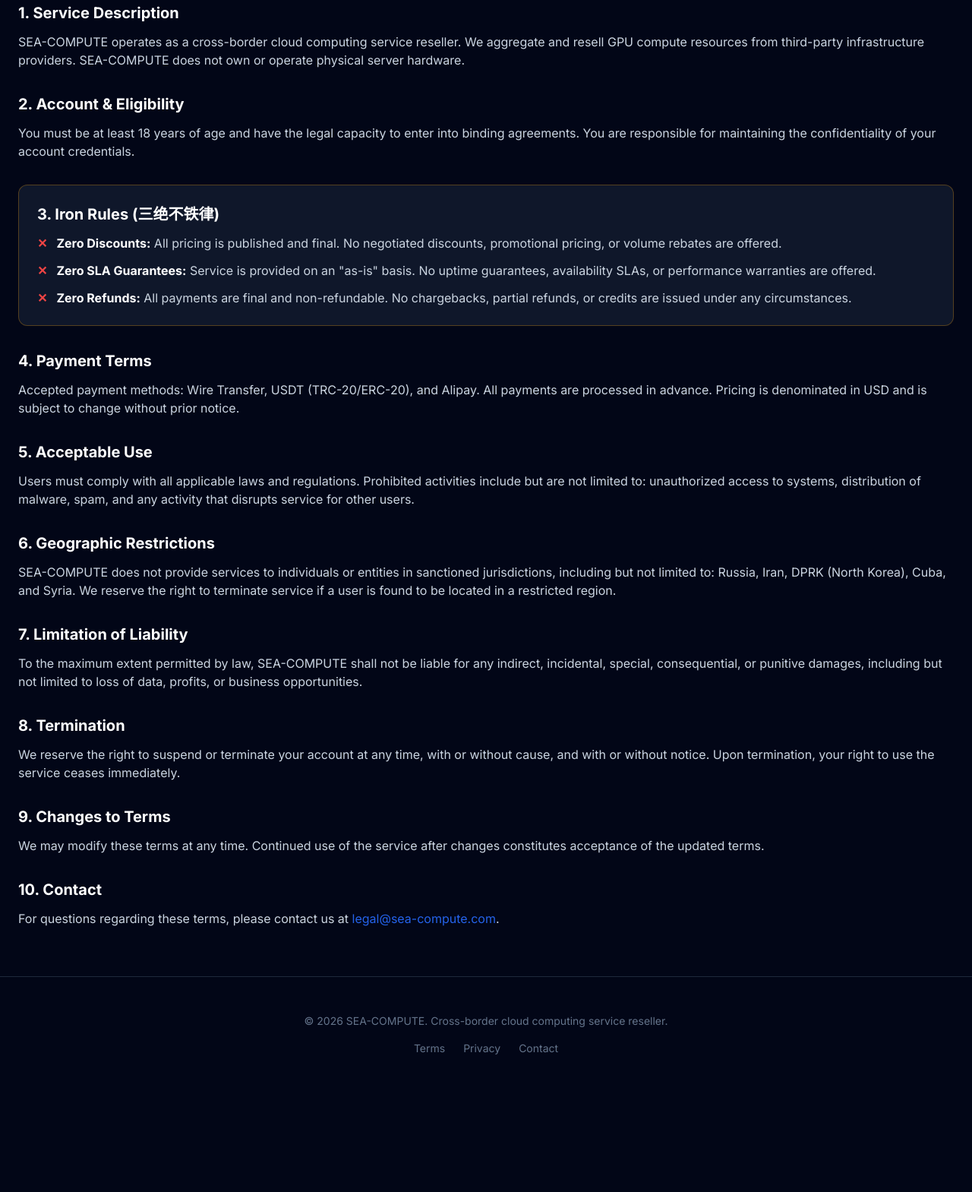
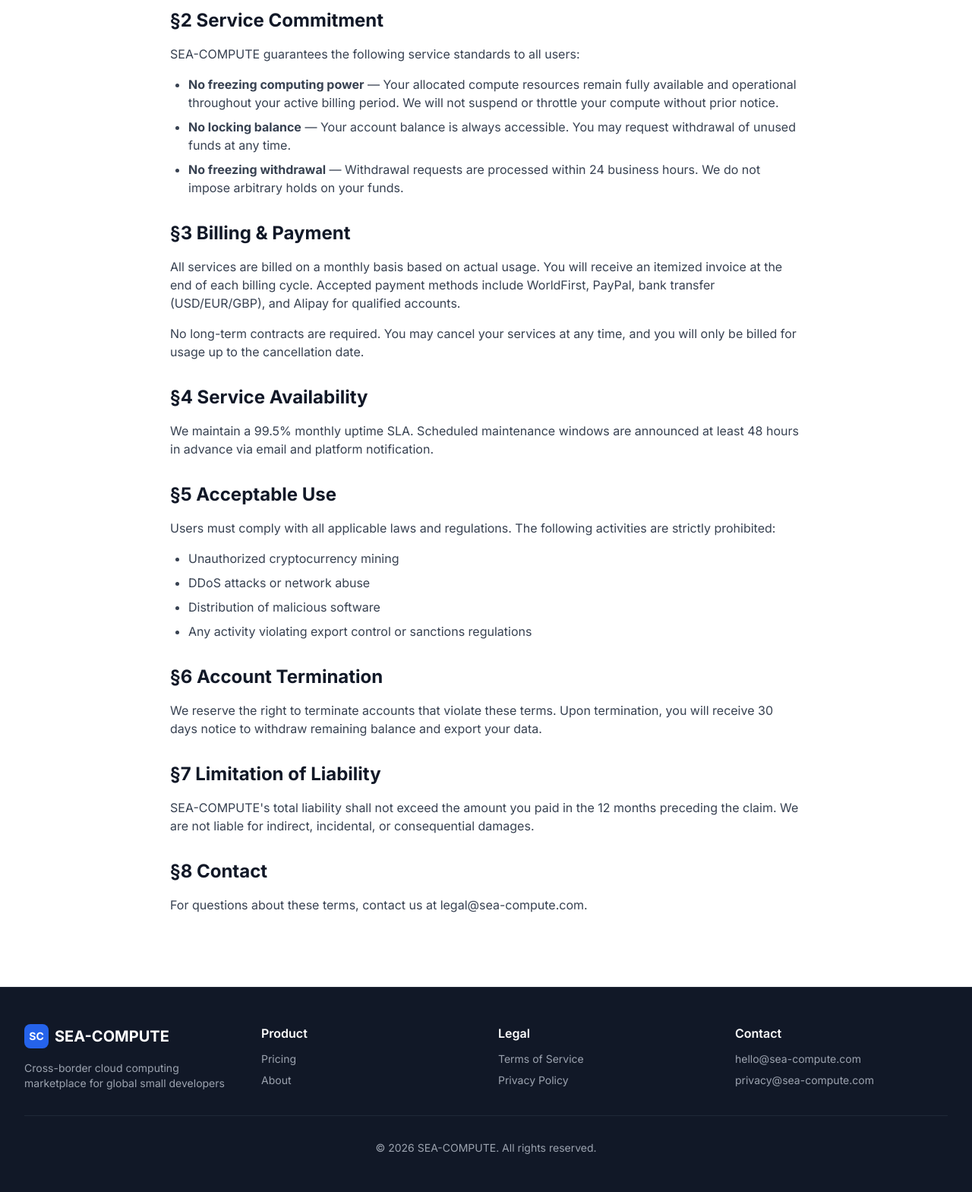
Before and after one commit to sea-compute-hq/portal-static, a plain HTML site: page terms.html in a window 1280 px wide. Shown: the part 341-1910 px from the top of the page at 76% size. Before the commit the page ends 1779 px from the top, so only its background shows below. Drawn offline with nearby package versions, Linux system fonts and the light colour scheme.

Commit message:
Update terms.html

```diff
--- a/terms.html
+++ b/terms.html
@@ -4,13 +4,13 @@
   <meta charset="UTF-8">
   <meta name="viewport" content="width=device-width, initial-scale=1.0">
   <title>Terms of Service · SEA-COMPUTE</title>
-  <meta name="description" content="SEA-COMPUTE Terms of Service. Cross-border cloud computing service reseller.">
+  <meta name="description" content="Terms of Service for SEA-COMPUTE cross-border cloud computing marketplace.">
   <script src="https://cdn.tailwindcss.com"></script>
   <script>
     tailwind.config = {
       theme: {
         extend: {
-          colors: { primary: '#2563EB', success: '#10B981', warning: '#F59E0B', danger: '#EF4444' },
+          colors: { primary: '#2563EB' },
           fontFamily: { sans: ['Inter', 'PingFang SC', 'sans-serif'] },
         },
       },
@@ -18,112 +18,103 @@
   </script>
   <link rel="preconnect" href="https://fonts.googleapis.com">
   <link href="https://fonts.googleapis.com/css2?family=Inter:wght@400;500;600;700;800&display=swap" rel="stylesheet">
-  <link rel="icon" href="/favicon.svg" type="image/svg+xml">
-  <style>
-    .hero-bg { background: linear-gradient(135deg, #0f172a 0%, #1e293b 40%, #0f172a 100%); }
-  </style>
 </head>
-<body class="bg-slate-950 text-slate-200 font-sans">
-  <!-- Nav -->
-  <nav class="fixed top-0 w-full z-50 bg-slate-950/90 backdrop-blur border-b border-slate-800">
-    <div class="max-w-7xl mx-auto px-6 h-16 flex items-center justify-between">
-      <a href="/" class="text-xl font-bold text-white">SEA-COMPUTE</a>
-      <div class="hidden md:flex gap-8 text-sm">
-        <a href="/" class="text-slate-400 hover:text-white transition">Home</a>
-        <a href="/about.html" class="text-slate-400 hover:text-white transition">About</a>
-        <a href="/contact.html" class="text-slate-400 hover:text-white transition">Contact</a>
-        <a href="/terms.html" class="text-primary font-medium">Terms</a>
-        <a href="/privacy.html" class="text-slate-400 hover:text-white transition">Privacy</a>
+<body class="bg-white text-gray-900 font-sans antialiased">
+  <header class="fixed top-0 left-0 right-0 bg-white/95 backdrop-blur-sm border-b border-gray-100 z-50">
+    <div class="max-w-7xl mx-auto px-4 sm:px-6 lg:px-8 h-16 flex items-center justify-between">
+      <a href="index.html" class="flex items-center gap-2">
+        <div class="w-8 h-8 bg-primary rounded-lg flex items-center justify-center"><span class="text-white font-bold text-sm">SC</span></div>
+        <span class="font-bold text-xl text-gray-900">SEA-COMPUTE</span>
+      </a>
+      <nav class="hidden md:flex items-center gap-6">
+        <a href="pricing.html" class="text-sm font-medium text-gray-600 hover:text-primary">Pricing</a>
+        <a href="about.html" class="text-sm font-medium text-gray-600 hover:text-primary">About</a>
+        <a href="terms.html" class="text-sm font-medium text-primary">Terms</a>
+        <a href="privacy.html" class="text-sm font-medium text-gray-600 hover:text-primary">Privacy</a>
+        <a href="index.html#register" class="bg-primary text-white px-4 py-2 rounded-lg text-sm font-medium hover:bg-blue-700">Get Started</a>
+      </nav>
+    </div>
+  </header>
+
+  <section class="pt-24 pb-20 bg-white">
+    <div class="max-w-4xl mx-auto px-4 sm:px-6 lg:px-8">
+      <h1 class="text-4xl font-bold text-gray-900 mb-2">Terms of Service</h1>
+      <p class="text-gray-500 mb-8">Last updated: July 15, 2026</p>
+
+      <div class="prose prose-gray max-w-none">
+        <h2 class="text-2xl font-bold text-gray-900 mt-8 mb-4">§1 Service Description</h2>
+        <p class="text-gray-700 mb-4">SEA-COMPUTE operates a cross-border cloud computing marketplace, providing GPU/CPU compute rental services to global small developers. We aggregate upstream compute capacity and resell it through our platform.</p>
+
+        <h2 class="text-2xl font-bold text-gray-900 mt-8 mb-4">§2 Service Commitment</h2>
+        <p class="text-gray-700 mb-4">SEA-COMPUTE guarantees the following service standards to all users:</p>
+        <ul class="list-disc pl-6 text-gray-700 space-y-2 mb-6">
+          <li><strong>No freezing computing power</strong> — Your allocated compute resources remain fully available and operational throughout your active billing period. We will not suspend or throttle your compute without prior notice.</li>
+          <li><strong>No locking balance</strong> — Your account balance is always accessible. You may request withdrawal of unused funds at any time.</li>
+          <li><strong>No freezing withdrawal</strong> — Withdrawal requests are processed within 24 business hours. We do not impose arbitrary holds on your funds.</li>
+        </ul>
+
+        <h2 class="text-2xl font-bold text-gray-900 mt-8 mb-4">§3 Billing & Payment</h2>
+        <p class="text-gray-700 mb-4">All services are billed on a monthly basis based on actual usage. You will receive an itemized invoice at the end of each billing cycle. Accepted payment methods include WorldFirst, PayPal, bank transfer (USD/EUR/GBP), and Alipay for qualified accounts.</p>
+        <p class="text-gray-700 mb-4">No long-term contracts are required. You may cancel your services at any time, and you will only be billed for usage up to the cancellation date.</p>
+
+        <h2 class="text-2xl font-bold text-gray-900 mt-8 mb-4">§4 Service Availability</h2>
+        <p class="text-gray-700 mb-4">We maintain a 99.5% monthly uptime SLA. Scheduled maintenance windows are announced at least 48 hours in advance via email and platform notification.</p>
+
+        <h2 class="text-2xl font-bold text-gray-900 mt-8 mb-4">§5 Acceptable Use</h2>
+        <p class="text-gray-700 mb-4">Users must comply with all applicable laws and regulations. The following activities are strictly prohibited:</p>
+        <ul class="list-disc pl-6 text-gray-700 space-y-2 mb-4">
+          <li>Unauthorized cryptocurrency mining</li>
+          <li>DDoS attacks or network abuse</li>
+          <li>Distribution of malicious software</li>
+          <li>Any activity violating export control or sanctions regulations</li>
+        </ul>
+
+        <h2 class="text-2xl font-bold text-gray-900 mt-8 mb-4">§6 Account Termination</h2>
+        <p class="text-gray-700 mb-4">We reserve the right to terminate accounts that violate these terms. Upon termination, you will receive 30 days notice to withdraw remaining balance and export your data.</p>
+
+        <h2 class="text-2xl font-bold text-gray-900 mt-8 mb-4">§7 Limitation of Liability</h2>
+        <p class="text-gray-700 mb-4">SEA-COMPUTE's total liability shall not exceed the amount you paid in the 12 months preceding the claim. We are not liable for indirect, incidental, or consequential damages.</p>
+
+        <h2 class="text-2xl font-bold text-gray-900 mt-8 mb-4">§8 Contact</h2>
+        <p class="text-gray-700 mb-4">For questions about these terms, contact us at legal@sea-compute.com.</p>
       </div>
-    </div>
-  </nav>
-
-  <!-- Hero -->
-  <section class="hero-bg pt-32 pb-16">
-    <div class="max-w-4xl mx-auto px-6 text-center">
-      <h1 class="text-4xl md:text-5xl font-extrabold text-white mb-4">Terms of Service</h1>
-      <p class="text-slate-400">Last updated: July 15, 2026</p>
     </div>
   </section>
 
-  <!-- Content -->
-  <section class="py-16">
-    <div class="max-w-3xl mx-auto px-6 prose prose-invert max-w-none text-slate-300 space-y-8">
-
-      <div>
-        <h2 class="text-xl font-bold text-white mb-3">1. Service Description</h2>
-        <p>SEA-COMPUTE operates as a cross-border cloud computing service reseller. We aggregate and resell GPU compute resources from third-party infrastructure providers. SEA-COMPUTE does not own or operate physical server hardware.</p>
-      </div>
-
-      <div>
-        <h2 class="text-xl font-bold text-white mb-3">2. Account & Eligibility</h2>
-        <p>You must be at least 18 years of age and have the legal capacity to enter into binding agreements. You are responsible for maintaining the confidentiality of your account credentials.</p>
-      </div>
-
-      <div class="bg-slate-900 rounded-xl p-6 border border-warning/30">
-        <h2 class="text-xl font-bold text-white mb-3">3. Iron Rules (三绝不铁律)</h2>
-        <div class="space-y-3 text-slate-300">
-          <div class="flex items-start gap-3">
-            <span class="text-danger font-bold">✕</span>
-            <p><strong class="text-white">Zero Discounts:</strong> All pricing is published and final. No negotiated discounts, promotional pricing, or volume rebates are offered.</p>
+  <footer class="bg-gray-900 border-t border-gray-800 py-12">
+    <div class="max-w-7xl mx-auto px-4 sm:px-6 lg:px-8">
+      <div class="grid md:grid-cols-4 gap-8">
+        <div>
+          <div class="flex items-center gap-2 mb-4">
+            <div class="w-8 h-8 bg-primary rounded-lg flex items-center justify-center"><span class="text-white font-bold text-sm">SC</span></div>
+            <span class="font-bold text-xl text-white">SEA-COMPUTE</span>
           </div>
-          <div class="flex items-start gap-3">
-            <span class="text-danger font-bold">✕</span>
-            <p><strong class="text-white">Zero SLA Guarantees:</strong> Service is provided on an "as-is" basis. No uptime guarantees, availability SLAs, or performance warranties are offered.</p>
-          </div>
-          <div class="flex items-start gap-3">
-            <span class="text-danger font-bold">✕</span>
-            <p><strong class="text-white">Zero Refunds:</strong> All payments are final and non-refundable. No chargebacks, partial refunds, or credits are issued under any circumstances.</p>
-          </div>
+          <p class="text-sm text-gray-400">Cross-border cloud computing marketplace for global small developers</p>
+        </div>
+        <div>
+          <h4 class="font-semibold text-white mb-3">Product</h4>
+          <ul class="space-y-2 text-sm text-gray-400">
+            <li><a href="pricing.html" class="hover:text-white">Pricing</a></li>
+            <li><a href="about.html" class="hover:text-white">About</a></li>
+          </ul>
+        </div>
+        <div>
+          <h4 class="font-semibold text-white mb-3">Legal</h4>
+          <ul class="space-y-2 text-sm text-gray-400">
+            <li><a href="terms.html" class="hover:text-white">Terms of Service</a></li>
+            <li><a href="privacy.html" class="hover:text-white">Privacy Policy</a></li>
+          </ul>
+        </div>
+        <div>
+          <h4 class="font-semibold text-white mb-3">Contact</h4>
+          <ul class="space-y-2 text-sm text-gray-400">
+            <li>hello@sea-compute.com</li>
+            <li>privacy@sea-compute.com</li>
+          </ul>
         </div>
       </div>
-
-      <div>
-        <h2 class="text-xl font-bold text-white mb-3">4. Payment Terms</h2>
-        <p>Accepted payment methods: Wire Transfer, USDT (TRC-20/ERC-20), and Alipay. All payments are processed in advance. Pricing is denominated in USD and is subject to change without prior notice.</p>
-      </div>
-
-      <div>
-        <h2 class="text-xl font-bold text-white mb-3">5. Acceptable Use</h2>
-        <p>Users must comply with all applicable laws and regulations. Prohibited activities include but are not limited to: unauthorized access to systems, distribution of malware, spam, and any activity that disrupts service for other users.</p>
-      </div>
-
-      <div>
-        <h2 class="text-xl font-bold text-white mb-3">6. Geographic Restrictions</h2>
-        <p>SEA-COMPUTE does not provide services to individuals or entities in sanctioned jurisdictions, including but not limited to: Russia, Iran, DPRK (North Korea), Cuba, and Syria. We reserve the right to terminate service if a user is found to be located in a restricted region.</p>
-      </div>
-
-      <div>
-        <h2 class="text-xl font-bold text-white mb-3">7. Limitation of Liability</h2>
-        <p>To the maximum extent permitted by law, SEA-COMPUTE shall not be liable for any indirect, incidental, special, consequential, or punitive damages, including but not limited to loss of data, profits, or business opportunities.</p>
-      </div>
-
-      <div>
-        <h2 class="text-xl font-bold text-white mb-3">8. Termination</h2>
-        <p>We reserve the right to suspend or terminate your account at any time, with or without cause, and with or without notice. Upon termination, your right to use the service ceases immediately.</p>
-      </div>
-
-      <div>
-        <h2 class="text-xl font-bold text-white mb-3">9. Changes to Terms</h2>
-        <p>We may modify these terms at any time. Continued use of the service after changes constitutes acceptance of the updated terms.</p>
-      </div>
-
-      <div>
-        <h2 class="text-xl font-bold text-white mb-3">10. Contact</h2>
-        <p>For questions regarding these terms, please contact us at <a href="mailto:legal@sea-compute.com" class="text-primary hover:underline">legal@sea-compute.com</a>.</p>
-      </div>
-
-    </div>
-  </section>
-
-  <!-- Footer -->
-  <footer class="border-t border-slate-800 py-12">
-    <div class="max-w-7xl mx-auto px-6 text-center text-sm text-slate-500">
-      <p>&copy; 2026 SEA-COMPUTE. Cross-border cloud computing service reseller.</p>
-      <div class="mt-4 flex justify-center gap-6">
-        <a href="/terms.html" class="hover:text-slate-300 transition">Terms</a>
-        <a href="/privacy.html" class="hover:text-slate-300 transition">Privacy</a>
-        <a href="/contact.html" class="hover:text-slate-300 transition">Contact</a>
+      <div class="border-t border-gray-800 mt-8 pt-8 text-center text-sm text-gray-400">
+        <p>© 2026 SEA-COMPUTE. All rights reserved.</p>
       </div>
     </div>
   </footer>
```
